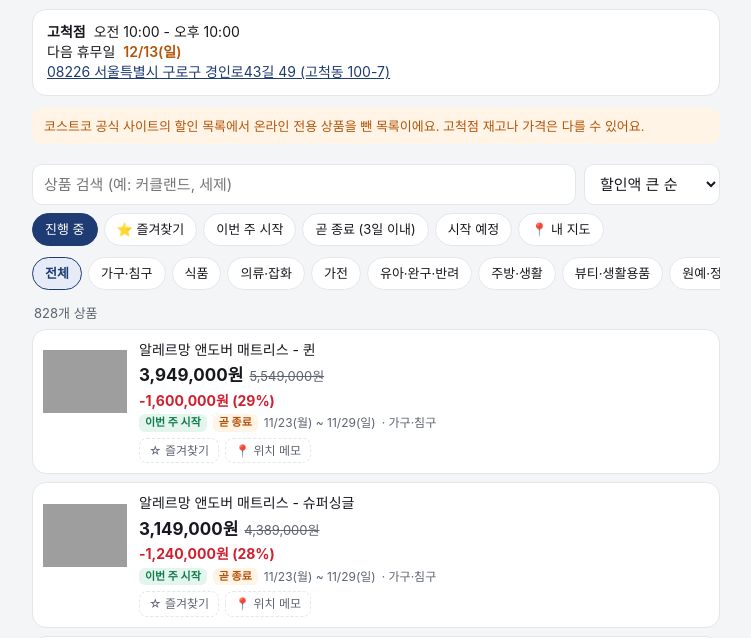
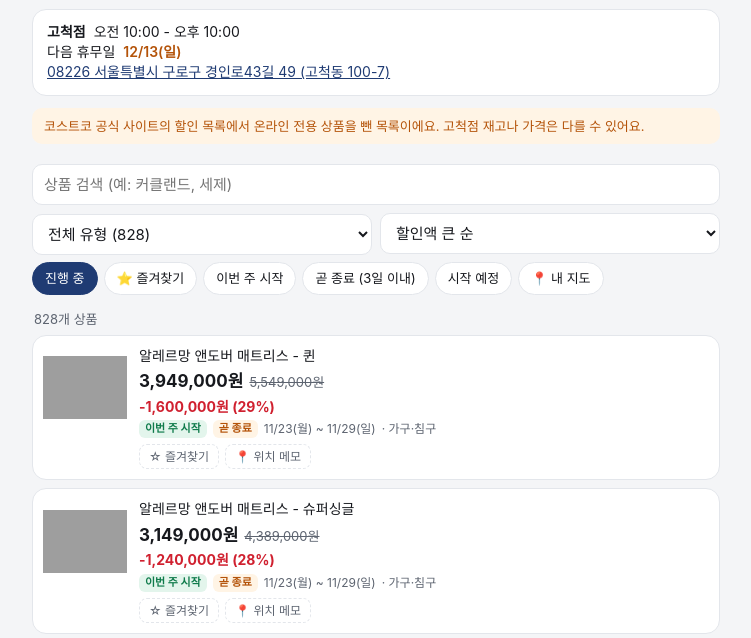
Before and after one commit to sakarago12/costco-gocheok-deals, a plain HTML site: page index.html in a window 1280 px wide. Shown: the part 86-724 px from the top of the page, without its empty margins (264-1015 px from the left). Drawn offline with Linux system fonts and the light colour scheme; grey boxes are pictures that could not be loaded.

Commit message:
제품 유형을 드롭다운으로 변경, PC에서 탭 줄바꿈
Co-Authored-By: Claude Opus 5.5 <noreply@anthropic.com>

```diff
--- a/index.html
+++ b/index.html
@@ -39,8 +39,11 @@
   input[type=search], select { font: inherit; color: var(--text); background: var(--card); border: 1px solid var(--line); border-radius: 10px; padding: 9px 11px; min-width: 0; }
   input[type=search] { flex: 1; }
   select { flex: none; }
-  .tabs, .chips { display: flex; gap: 6px; overflow-x: auto; padding: 8px 0 2px; scrollbar-width: none; }
-  .tabs::-webkit-scrollbar, .chips::-webkit-scrollbar { display: none; }
+  .tabs { display: flex; gap: 6px; overflow-x: auto; padding: 8px 0 2px; scrollbar-width: none; }
+  .tabs::-webkit-scrollbar { display: none; }
+  @media (min-width: 600px) { .tabs { flex-wrap: wrap; overflow: visible; } }
+  .filters { display: flex; gap: 8px; margin-top: 8px; }
+  .filters select { flex: 1; width: 0; }
   .tab, .chip { flex: none; border: 1px solid var(--line); background: var(--card); color: var(--text); border-radius: 999px; padding: 6px 12px; font: inherit; font-size: 13px; cursor: pointer; }
   .tab[aria-pressed=true] { background: var(--accent); border-color: var(--accent); color: #fff; }
   @media (prefers-color-scheme: dark) { .tab[aria-pressed=true] { color: #111316; } }
@@ -122,6 +125,9 @@
   <div class="bar">
     <div class="search">
       <input type="search" id="q" placeholder="상품 검색 (예: 커클랜드, 세제)" autocomplete="off">
+    </div>
+    <div class="filters" id="filters">
+      <select id="cat" aria-label="제품 유형"><option value="전체">전체 유형</option></select>
       <select id="sort" aria-label="정렬">
         <option value="off">할인액 큰 순</option>
         <option value="pct">할인율 높은 순</option>
@@ -138,7 +144,6 @@
       <button class="tab" data-v="soon" aria-pressed="false">시작 예정</button>
       <button class="tab" data-v="map" aria-pressed="false" id="maptab">📍 내 지도</button>
     </div>
-    <div class="chips" id="chips"></div>
   </div>
 
   <div id="favtop" hidden></div>
@@ -418,7 +423,9 @@ function init() {
   const cats = {};
   for (const it of data.items) cats[it.cat] = (cats[it.cat] || 0) + 1;
   const names = Object.keys(cats).sort((a, b) => (a === '기타') - (b === '기타') || cats[b] - cats[a]);
-  $('#chips').innerHTML = ['전체', ...names].map(c => `<button class="chip" data-v="${esc(c)}" aria-pressed="${c === state.cat}">${esc(c)}</button>`).join('');
+  $('#cat').innerHTML = `<option value="전체">전체 유형 (${data.items.length})</option>` +
+    names.map(c => `<option value="${esc(c)}">${esc(c)} (${cats[c]})</option>`).join('');
+  $('#cat').value = state.cat;
   updateFavTab();
   render();
 }
@@ -481,7 +488,7 @@ function card(it) {
 function render() {
   if (!data) return;
   const isMap = state.tab === 'map', isFavTab = state.tab === 'fav';
-  for (const s of ['#chips', '#count', '#list', '#sort']) $(s).hidden = isMap;
+  for (const s of ['#filters', '#count', '#list']) $(s).hidden = isMap;
   $('#map').hidden = !isMap;
   $('#favtop').hidden = $('#favrest').hidden = !isFavTab;
   if (isMap) { $('#more').hidden = $('#empty').hidden = true; renderMap(); return; }
@@ -504,12 +511,7 @@ $('#tabs').addEventListener('click', e => {
   if (state.tab === 'soon' && state.sort === 'end') state.sort = 'off', $('#sort').value = 'off';
   reset();
 });
-$('#chips').addEventListener('click', e => {
-  const b = e.target.closest('.chip'); if (!b) return;
-  state.cat = b.dataset.v;
-  for (const c of document.querySelectorAll('.chip')) c.setAttribute('aria-pressed', c === b);
-  reset();
-});
+$('#cat').addEventListener('change', e => { state.cat = e.target.value; reset(); });
 let qt; $('#q').addEventListener('input', e => { clearTimeout(qt); qt = setTimeout(() => { state.q = e.target.value; reset(); }, 150); });
 $('#sort').addEventListener('change', e => {
   state.sort = e.target.value;
```
